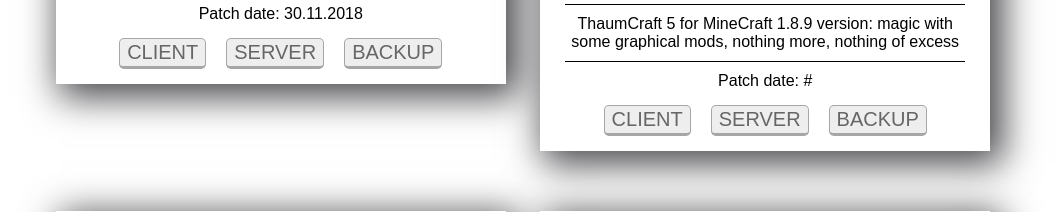
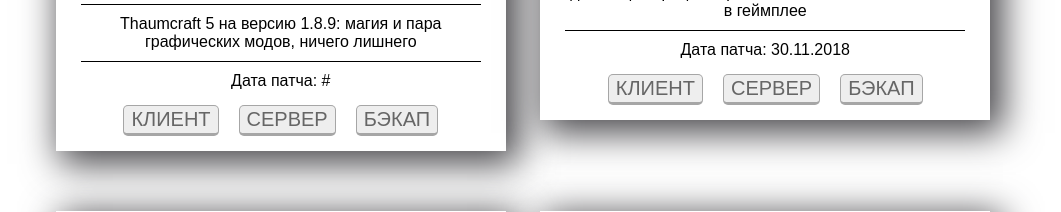
Before and after one commit to SugarF0x/sugarfox, a PHP site: page /?section=1 in a window 1280 px wide. Shown: the part 501-713 px from the top of the page, without its empty margins (117-1178 px from the left). Run offline with PHP 8.4, Linux system fonts and the light colour scheme; some libraries are stand-ins or nearby versions.

Commit message:
Translated to russian and changed the order

```diff
--- a/index.php
+++ b/index.php
@@ -3,7 +3,7 @@
 <head>
     <meta charset="UTF-8">
     <link rel="stylesheet" href="styles/style.css">
-    <title>Sugar Stash</title>
+    <title>Fox Lair</title>
 </head>
 <body>
     <?php require('req/header.php'); ?>
@@ -29,18 +29,18 @@
                 </li>
 
                 <li class="downloads__date">
-                    Patch date:
+                    Дата патча:
                     <?php echo $ls['date'] ?>
                 </li>
 
                 <!-- here i made it all in one line so as to avoid that fucking gap between the buttons that drove me crazy -->
                 <li class="downloads__buttons">
                     <button <?php if ($ls['dlc']=='#') { echo disabled; } else { echo enabled; } ?> onclick="window.location.href='<?php echo $ls['dlc'] ?>'">
-                        Client
+                        Клиент
                     </button><button <?php if ($ls['dls']=='#') { echo disabled; } else { echo enabled; } ?> onclick="window.location.href='<?php echo $ls['dls'] ?>'">
-                        Server
+                        Сервер
                     </button><button <?php if ($ls['dlb']=='#') { echo disabled; } else { echo enabled; } ?> onclick="window.location.href='<?php echo $ls['dlb'] ?>'">
-                        Backup
+                        Бэкап
                     </button>
                 </li>
             </ul>
--- a/req/footer.php
+++ b/req/footer.php
@@ -1,5 +1,5 @@
 <footer>
     <p>
-        No shits reserved, fuck you
+        В процессе доработки
     </p>
 </footer>
--- a/req/header.php
+++ b/req/header.php
@@ -3,14 +3,14 @@
         <img class="header__logo" src="img/Sugar_F0x.jpg" alt="sugar_f0x.jpg">
 
         <div class="header__name">
-            sgfx.ru
+            sgfx
         </div>
     </a>
 
     <div class="header__section">
         <?php
             if (is_null($_GET['section'])) {
-                echo Main;
+                echo Главная;
             } else {
                 echo $_GET['section'];
             };
--- a/req/list.php
+++ b/req/list.php
@@ -1,25 +1,25 @@
 <?php
     $mcDownloads = [
         [
+            'name'  => 'ThaumCraft 5',
+            'img'   => 'img/TC5.png',
+            'desc'  => 'Thaumcraft 5 на версию 1.8.9: магия и пара графических модов, ничего лишнего',
+            'date'  => '#',
+            'dlc'   => '#',
+            'dls'   => '#',
+            'dlb'   => '#'
+        ],[
             'name'  => 'Immsersive Thaumcraft 6',
             'img'   => 'img/IT6.png',
-            'desc'  => 'Thaumcraft 6, Immersive Engineering and Astral Sorcery all together with a bunch of minor mods that make life so much better',
+            'desc'  => 'Thaumcraft 6, Astral Sorcery, Immersive Engineering и пара аддонов на него вместе с десятком модификаций как графических, так и утилитарных, делающих процесс приятнее без особых изменений в геймплее',
             'date'  => '30.11.2018',
             'dlc'   => 'https://www.dropbox.com/s/zb1elozkdjbnhak/TI6%20Client.rar?dl=0',
             'dls'   => 'https://www.dropbox.com/s/fri8mdybb0ueap5/TI6%20Server.rar?dl=0',
             'dlb'   => 'https://www.dropbox.com/s/goiridluk2ksqg7/TI6%20Backup.rar?dl=0'
         ],[
-            'name'  => 'ThaumCraft 5',
-            'img'   => 'img/TC5.png',
-            'desc'  => 'ThaumCraft 5 for MineCraft 1.8.9 version: magic with some graphical mods, nothing more, nothing of excess',
-            'date'  => '#',
-            'dlc'   => '#',
-            'dls'   => '#',
-            'dlb'   => '#'
-        ],[
             'name'  => 'TerraFirmaCraft Reborn',
             'img'   => 'img/TFCR.png',
-            'desc'  => 'TerraFirmaCraft in its glorious days of medieval Discovery and Exploration',
+            'desc'  => 'Террафирма времён своей славы - средневековые исследования и открытия в красивой обёртке из графических модификаций',
             'date'  => '#',
             'dlc'   => 'https://www.dropbox.com/s/oss9ijzktl6x16c/TFCR%20Client.zip?dl=0',
             'dls'   => '#',
```
